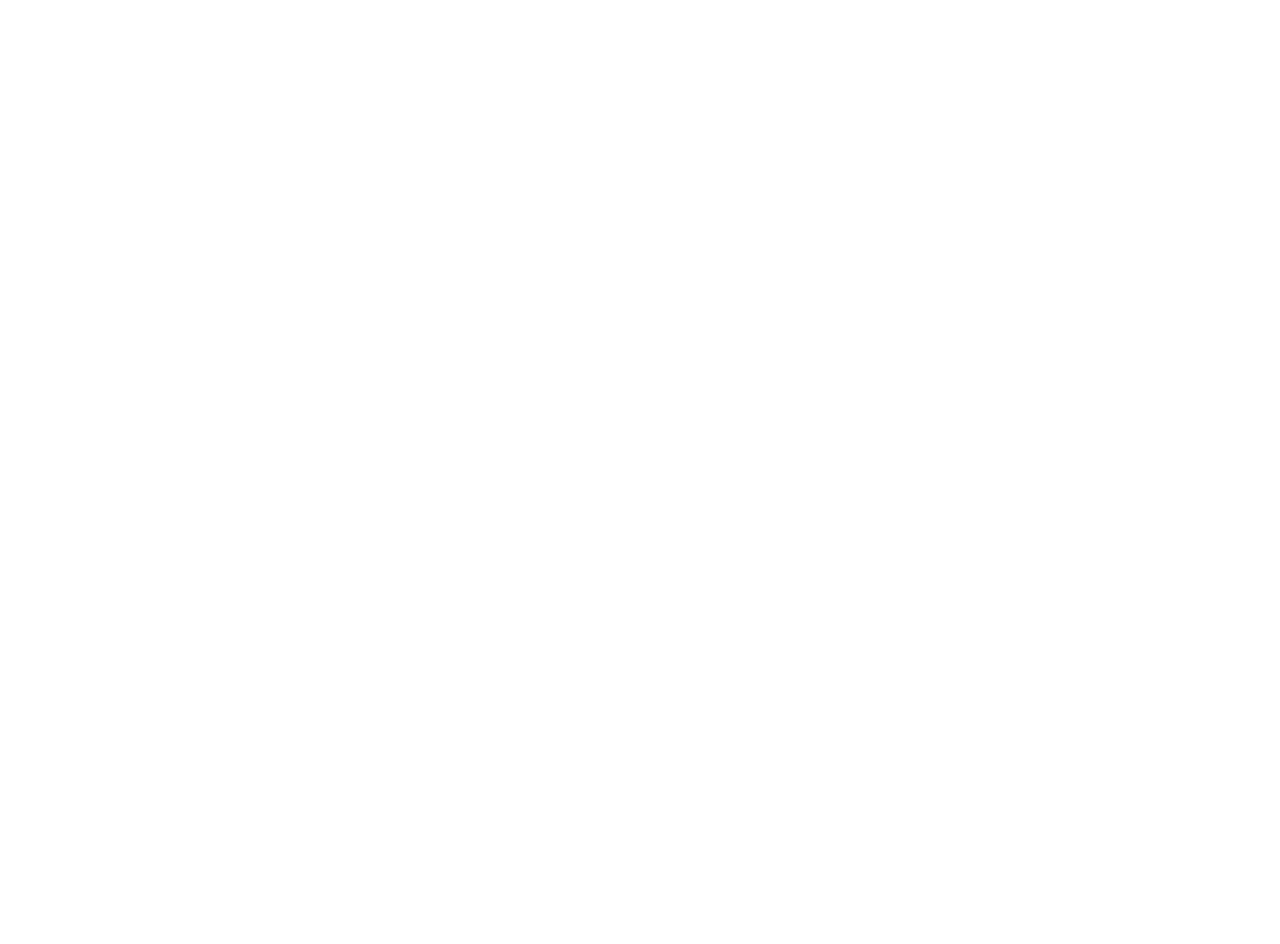
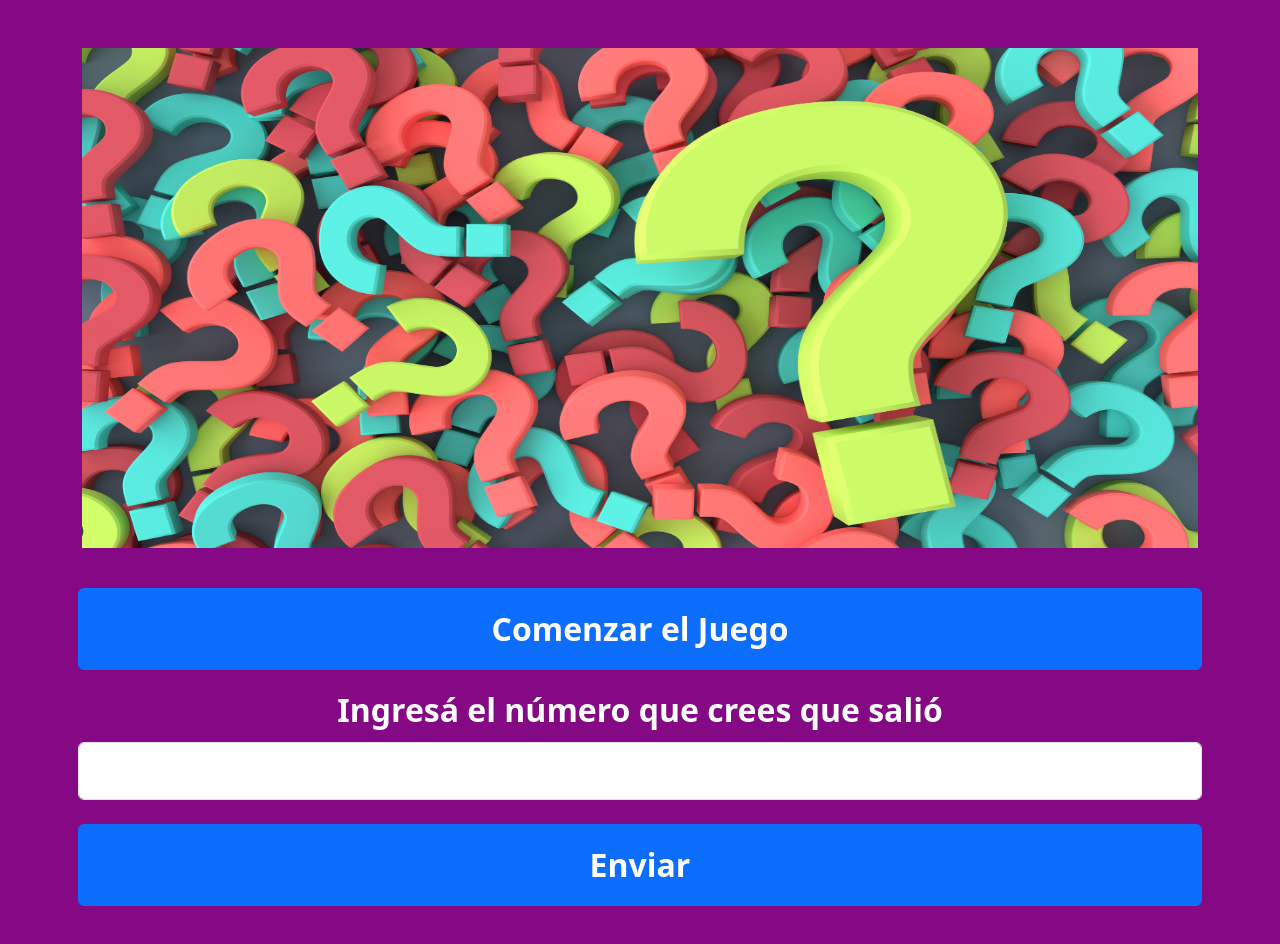
Before and after one commit to NataliaGabriela/tp5-ejercicio1-DOM, a plain HTML site: page index.html in a window 1280 px wide. Before the commit the page ends 800 px from the top, so only its background shows below. Drawn offline with nearby package versions, Linux system fonts and the light colour scheme.

Commit message:
maquetado del juego

```diff
--- /dev/null
+++ b/css/style.css
@@ -0,0 +1,17 @@
+body{
+    background: rgb(133, 8, 133);
+}
+form{
+    color: white;
+}
+.img-juego{
+
+   display: block;
+   width: 100%;
+   height: 500px;
+}
+@media screen and (max-width: 720px){
+    .img-juego{
+        height: 200px;
+    }
+}
--- a/index.html
+++ b/index.html
@@ -6,9 +6,38 @@
     <meta name="autor" content="Natalia Lopez">
     <meta name="keywords" content="javascript, DOM, POO">
     <meta name="description" content="ejercicios ">
+    <link href="https://cdn.jsdelivr.net/npm/bootstrap@5.3.2/dist/css/bootstrap.min.css" rel="stylesheet" integrity="sha384-T3c6CoIi6uLrA9TneNEoa7RxnatzjcDSCmG1MXxSR1GAsXEV/Dwwykc2MPK8M2HN" crossorigin="anonymous">
+    <link href="css/style.css" rel="stylesheet" >
     <title>Números Mágicos 🎲</title>
 </head>
 <body>
+    <section class="container my-5">
+        <article class="row">
 
+                <img src="img/signo_de_pregunta.png" class="img-juego" alt="imagen ilustrativa de signos de pregunta">
+
+
+            <form class=" g-3 needs-validation">
+                <div class="d-grid gap-2 mt-4">
+                    <button class="btn btn-primary py-3 fs-2 fw-bold" type="submit">Comenzar el Juego</button>
+                  </div>
+                <div class="col-12 my-3 text-center">
+                  <label for="validationCustom01" class="form-label fs-2 fw-bold">Ingresá el número que crees que salió</label>
+                  <input type="text" class="form-control py-3" id="validationCustom01" value="" required>
+                  <div class="valid-feedback">
+
+                  </div>
+                </div>
+
+
+                <div class=" d-grid gap-2 mt-4">
+                    <button class="btn btn-primary py-3 fs-2 fw-bold" type="submit">Enviar</button>
+                  </div>
+              </form>
+        </article>
+
+    </section>
+    <script src="https://cdn.jsdelivr.net/npm/bootstrap@5.3.2/dist/js/bootstrap.bundle.min.js" integrity="sha384-C6RzsynM9kWDrMNeT87bh95OGNyZPhcTNXj1NW7RuBCsyN/o0jlpcV8Qyq46cDfL" crossorigin="anonymous"></script>
+    <script src="js/"></script>
 </body>
 </html>
```
Also changed, not shown: img/imagen_juego.png (added), img/signo_de_pregunta.png (added).
